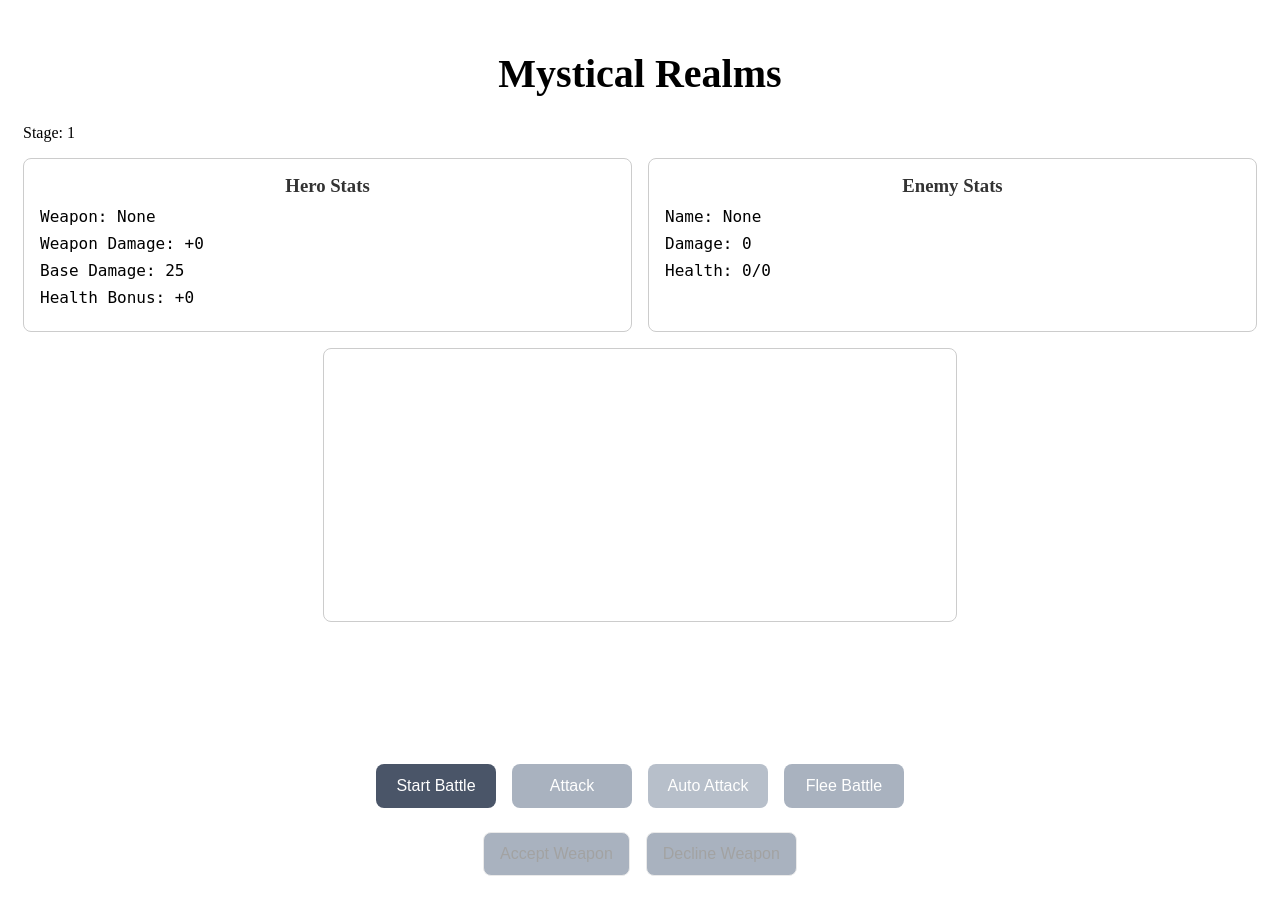
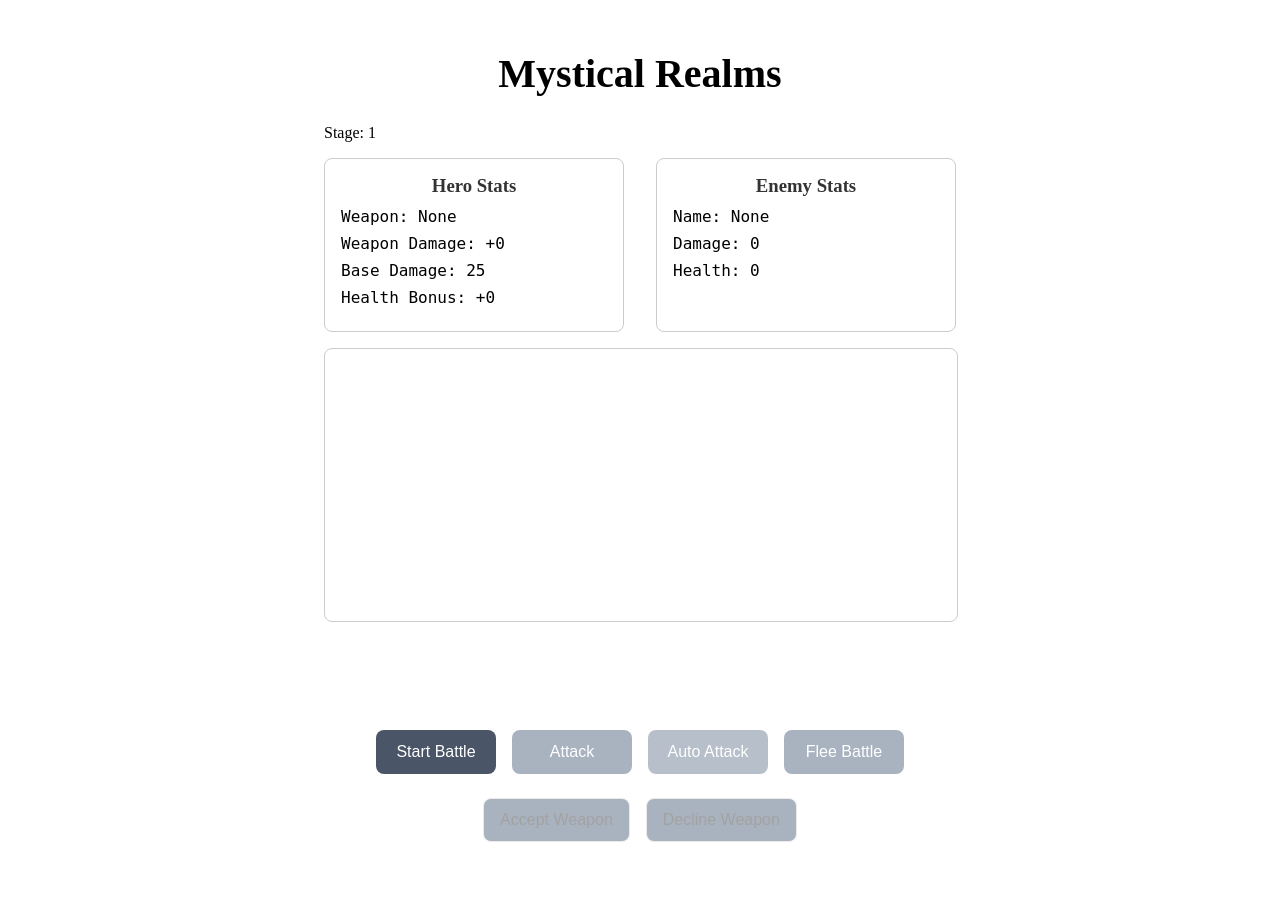
Before and after one commit to vincentpalomo/rpg-oop-python, a Flask app: page / in a window 1280 px wide. After the commit the page ends 842 px from the top, so only its background shows below. Run offline with Flask 3, Linux system fonts and the light colour scheme.

Commit message:
updated mobile responsive design

```diff
--- a/0.1.0/static/css/style.css
+++ b/0.1.0/static/css/style.css
@@ -1,5 +1,5 @@
 .game-container {
-  max-width: 100%;
+  max-width: 50%;
   padding: 15px;
   margin: 0 auto;
 }
@@ -18,9 +18,12 @@
 
 .battle-stats {
   display: flex;
-  flex-direction: column;
-  gap: 1rem;
-  margin: 1rem 0;
+  flex-direction: row;
+  justify-content: space-between;
+  align-items: center;
+  gap: 2rem;
+  margin-left: 220px;
+  width: 50%;
 }
 
 .button-container {
@@ -103,16 +106,14 @@ button:disabled {
 
 .stats-container {
   display: flex;
-  flex-wrap: wrap;
-  gap: 1rem;
   justify-content: center;
+  gap: 2rem;
   margin: 1rem 0;
 }
 
 .stats-box {
   flex: 1;
-  min-width: 250px;
-  max-width: 100%;
+  width: 300px;
   padding: 1rem;
   border: 1px solid #ccc;
   border-radius: 8px;
@@ -207,7 +208,6 @@ button:disabled {
 .battle-buttons,
 .loot-buttons {
   display: flex;
-  flex-wrap: wrap;
   gap: 0.5rem;
   justify-content: center;
 }
--- a/0.1.0/templates/index.html
+++ b/0.1.0/templates/index.html
@@ -1,6 +1,7 @@
 <!DOCTYPE html>
 <html>
   <head>
+    <meta name="viewport" content="width=device-width, initial-scale=1.0">
     <title>Mystical Realms</title>
     <link rel="stylesheet" href="{{ url_for('static', filename='css/style.css') }}" />
   </head>
@@ -21,7 +22,7 @@
           <h3>Enemy Stats</h3>
           <div id="enemy-name-display">Name: None</div>
           <div id="enemy-damage-display">Damage: 0</div>
-          <div id="enemy-health-display">Health: 0/0</div>
+          <div id="enemy-health-display">Health: 0</div>
         </div>
       </div>
 
```
Also changed, not shown: other parts of 0.1.0/static/css/style.css (+104 -12 lines).
